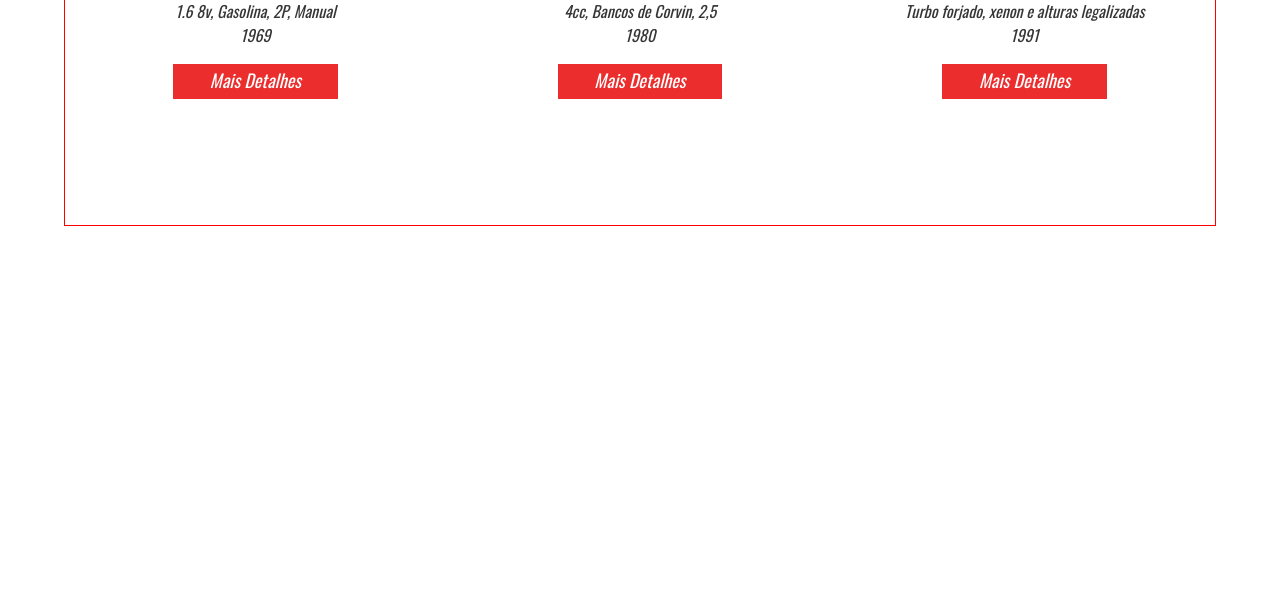
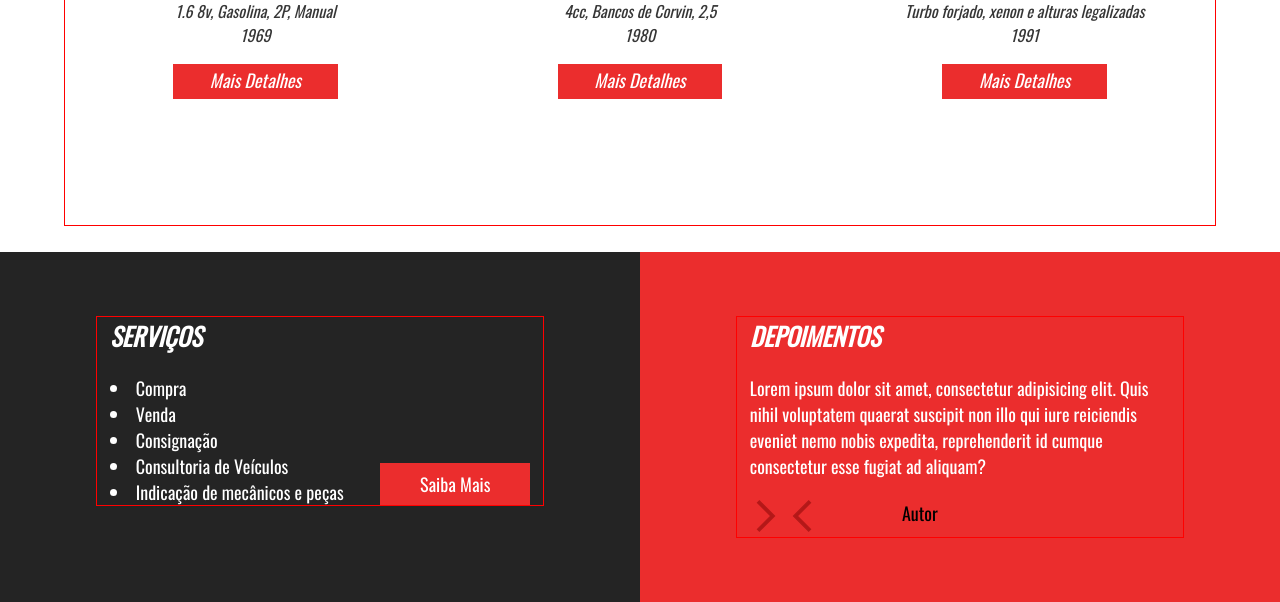
Before and after one commit to Carolbrandes/RM_veiculos_especiais, a PHP site: page / in a window 1280 px wide. Shown: the part 1044-1646 px from the top of the page. Before the commit the page ends 1270 px from the top, so only its background shows below. Run offline with PHP 8.4, Linux system fonts and the light colour scheme.

Commit message:
fiz a secao servicos e depoimentos

```diff
--- a/css/style.css
+++ b/css/style.css
@@ -182,6 +182,12 @@ header {
     .titulo-linha__titulo {
       font-size: 25px; } }
 
+.titulo-simples {
+  color: #fff;
+  text-transform: uppercase;
+  font-style: italic;
+  font-size: 25px; }
+
 .index-veiculoEmDestaque {
   padding: 2% 0; }
   .index-veiculoEmDestaque__container {
@@ -242,4 +248,53 @@ header {
   line-height: 0px;
   margin: 5% 0; }
 
+.index-servicosDepoimentos {
+  display: flex; }
+  @media screen and (max-width: 414px) {
+    .index-servicosDepoimentos {
+      flex-direction: column; } }
+  .index-servicosDepoimentos contexto {
+    width: 70%; }
+    @media screen and (max-width: 1024px) {
+      .index-servicosDepoimentos contexto {
+        width: 90%; } }
+  .index-servicosDepoimentos__single {
+    width: 50%;
+    color: #fff;
+    padding: 5% 0;
+    font-size: 18px; }
+    @media screen and (max-width: 414px) {
+      .index-servicosDepoimentos__single {
+        width: 100%; } }
+    .index-servicosDepoimentos__single h2 {
+      margin-bottom: 5%; }
+    .index-servicosDepoimentos__single li {
+      list-style-position: inside; }
+    .index-servicosDepoimentos__single a {
+      max-width: 150px;
+      margin: 0; }
+      @media screen and (max-width: 768px) {
+        .index-servicosDepoimentos__single a {
+          margin: 5% 0; } }
+  .index-servicosDepoimentos__servicos {
+    background-color: #242424; }
+  .index-servicosDepoimentos__depoimentos {
+    background-color: #eb2d2d; }
+    .index-servicosDepoimentos__depoimentos blockquote {
+      margin-bottom: 5%; }
+  .index-servicosDepoimentos__flex {
+    display: flex;
+    align-items: flex-end;
+    justify-content: space-between; }
+    @media screen and (max-width: 768px) {
+      .index-servicosDepoimentos__flex {
+        flex-direction: column;
+        align-items: flex-start; } }
+  .index-servicosDepoimentos__flex-2 {
+    display: flex;
+    justify-content: flex-start; }
+  .index-servicosDepoimentos__autor {
+    color: #000;
+    padding-left: 20%; }
+
 /*# sourceMappingURL=style.css.map */
--- a/css/style.scss
+++ b/css/style.scss
@@ -6,3 +6,4 @@
 @import "../componentes/titulos/titulos.scss";
 @import "../secoes/veiculos-em-destaque/veiculo-em-destaque.scss";
 @import "../componentes/botoes/botoes.scss";
+@import "../secoes/servicos-e-depoimentos/servicos-e-depoimentos.scss";
--- a/index.php
+++ b/index.php
@@ -60,7 +60,7 @@
 
                         <div class="index-veiculoEmDestaque__container">
                                 <div class="index-veiculoEmDestaque__carro">
-                                        <div class="index-veiculoEmDestaque__imagem"  id="carro01"></div>
+                                        <div class="index-veiculoEmDestaque__imagem" id="carro01"></div>
                                         <h2>Volkswagen Karmann-ghia</h2>
                                         <p>1.6 8v, Gasolina, 2P, Manual <br> 1969</p>
                                         <a href="" class="botao-mais-detalhes">Mais Detalhes</a>
@@ -82,6 +82,44 @@
         </section>
 
 
+        <section class="index-servicosDepoimentos">
+                <section class="index-servicosDepoimentos__single index-servicosDepoimentos__servicos">
+                        <contexto>
+                                <h2 class="titulo-simples">Serviços</h2>
+
+                                <div class="index-servicosDepoimentos__flex">
+                                        <ul>
+                                                <li>Compra</li>
+                                                <li>Venda</li>
+                                                <li>Consignação</li>
+                                                <li>Consultoria de Veículos</li>
+                                                <li>Indicação de mecânicos e peças</li>
+                                        </ul>
+
+                                        <a href="" class="botao-mais-detalhes">Saiba Mais</a>
+                                </div>
+                        </contexto>
+                </section>
+
+                <section class="index-servicosDepoimentos__single index-servicosDepoimentos__depoimentos">
+                        <contexto>
+                                <h2 class="titulo-simples">Depoimentos</h2>
+
+                                <blockquote>Lorem ipsum dolor sit amet, consectetur adipisicing elit. Quis nihil voluptatem quaerat suscipit non illo qui iure reiciendis eveniet nemo nobis expedita, reprehenderit id cumque consectetur esse fugiat ad aliquam?</blockquote>
+
+                                <div class="index-servicosDepoimentos__flex-2">
+                                        <div>
+                                                <img src="imagens/seta-esquerda.png" alt="">
+                                                <img src="imagens/seta-direita.png" alt="">
+                                        </div>
+                                        <p class="index-servicosDepoimentos__autor">Autor</p>
+                                </div>
+                        </contexto>
+
+                </section>
+        </section>
+
+
         <script src="js/menu.js"></script>
 
 </body>
```
Also changed, not shown: componentes/titulos/titulos.scss (+8 -2 lines), secoes/servicos-e-depoimentos/servicos-e-depoimentos.scss (added, +81 -0 lines), imagens/seta-direita.png (added), imagens/seta-esquerda.png (added), 1 other file.
